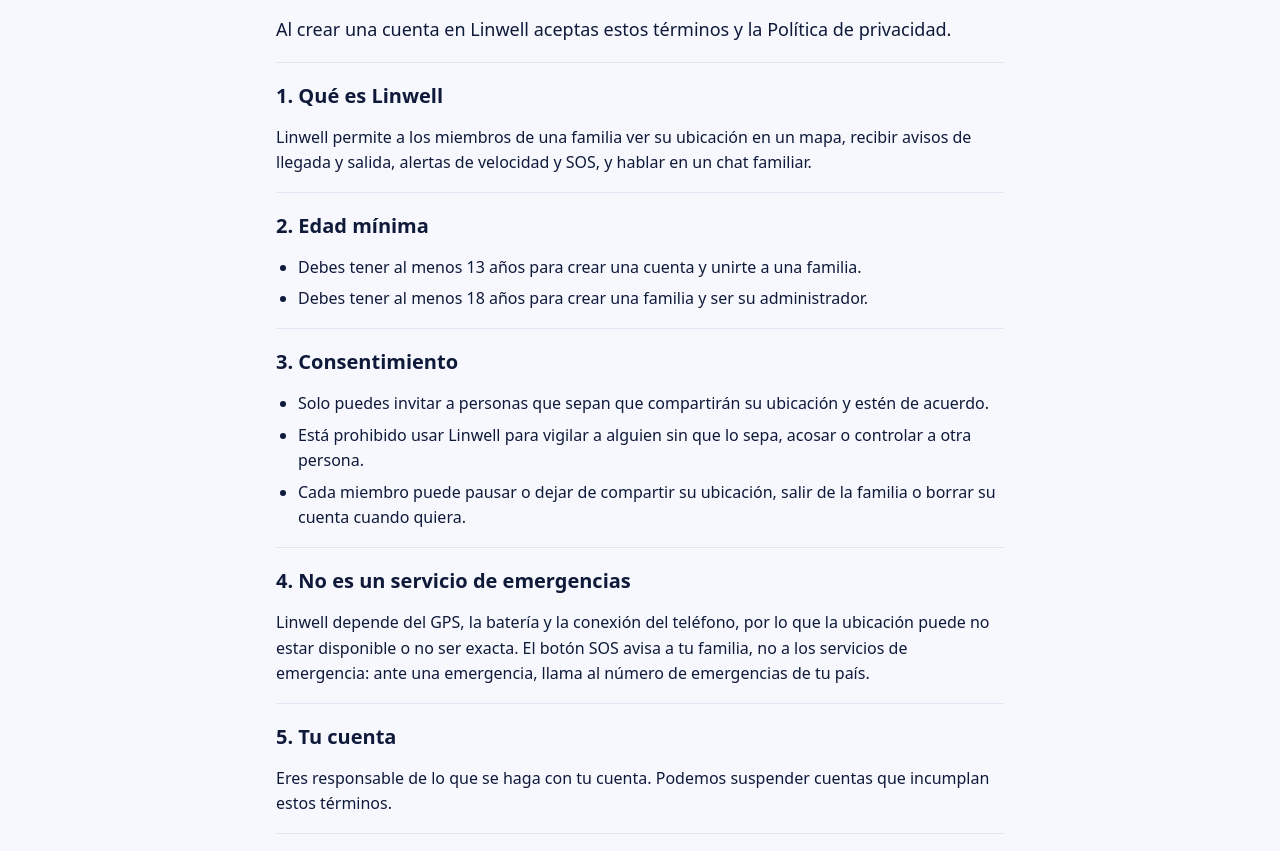
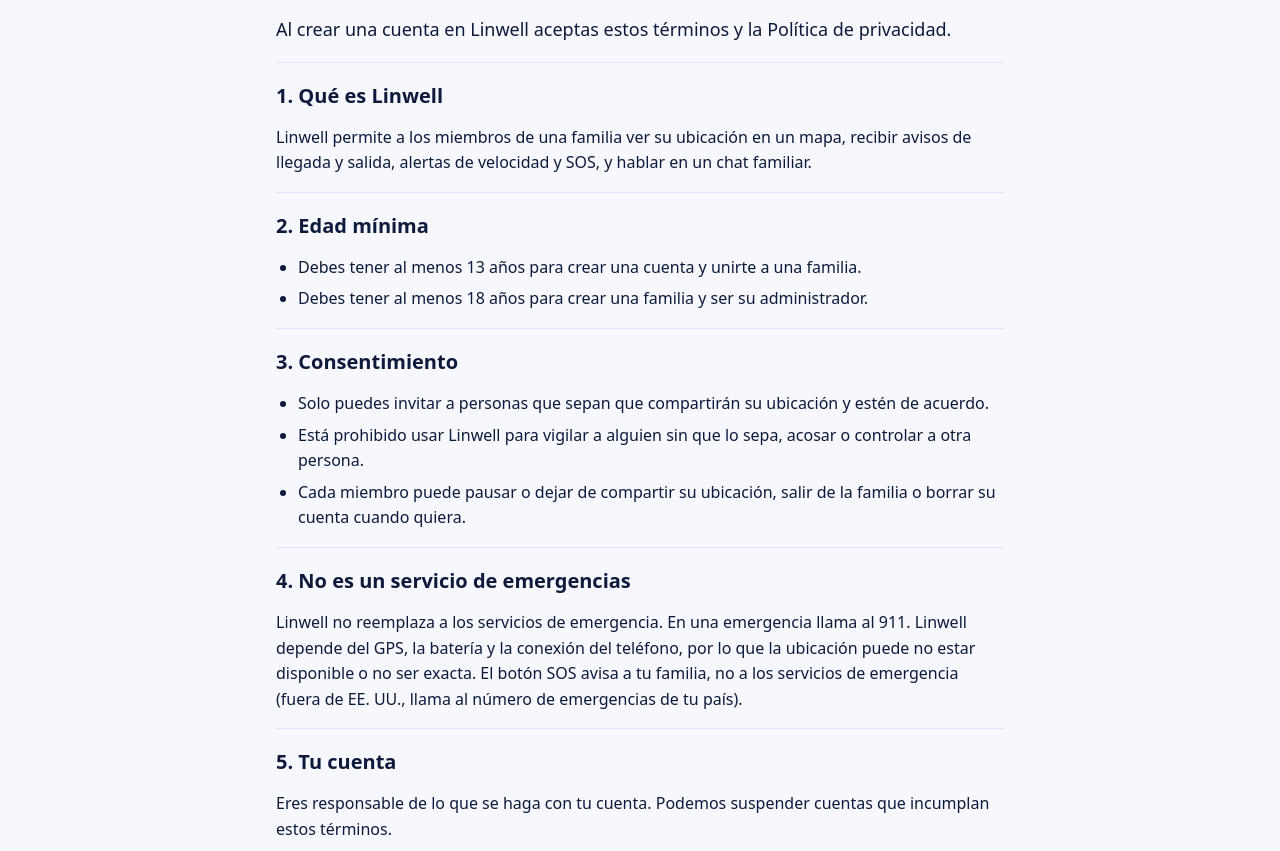
Before and after one commit to anielv99-create/linwell-web, a plain HTML site: page es/terms.html in a window 1280 px wide. Shown: the part 172-1023 px from the top of the page. Drawn offline with Linux system fonts and the light colour scheme.

Commit message:
Términos §4: aviso del 911
Co-Authored-By: Claude Opus 5.5 <noreply@anthropic.com>

```diff
--- a/es/terms.html
+++ b/es/terms.html
@@ -34,7 +34,7 @@
 <ul><li>Solo puedes invitar a personas que sepan que compartirán su ubicación y estén de acuerdo.</li><li>Está prohibido usar Linwell para vigilar a alguien sin que lo sepa, acosar o controlar a otra persona.</li><li>Cada miembro puede pausar o dejar de compartir su ubicación, salir de la familia o borrar su cuenta cuando quiera.</li></ul>
 </section>
 <section><h2>4. No es un servicio de emergencias</h2>
-<p>Linwell depende del GPS, la batería y la conexión del teléfono, por lo que la ubicación puede no estar disponible o no ser exacta. El botón SOS avisa a tu familia, no a los servicios de emergencia: ante una emergencia, llama al número de emergencias de tu país.</p>
+<p>Linwell no reemplaza a los servicios de emergencia. En una emergencia llama al 911. Linwell depende del GPS, la batería y la conexión del teléfono, por lo que la ubicación puede no estar disponible o no ser exacta. El botón SOS avisa a tu familia, no a los servicios de emergencia (fuera de EE. UU., llama al número de emergencias de tu país).</p>
 </section>
 <section><h2>5. Tu cuenta</h2>
 <p>Eres responsable de lo que se haga con tu cuenta. Podemos suspender cuentas que incumplan estos términos.</p>
```
Also changed, not shown: terms.html (+1 -1 lines).
